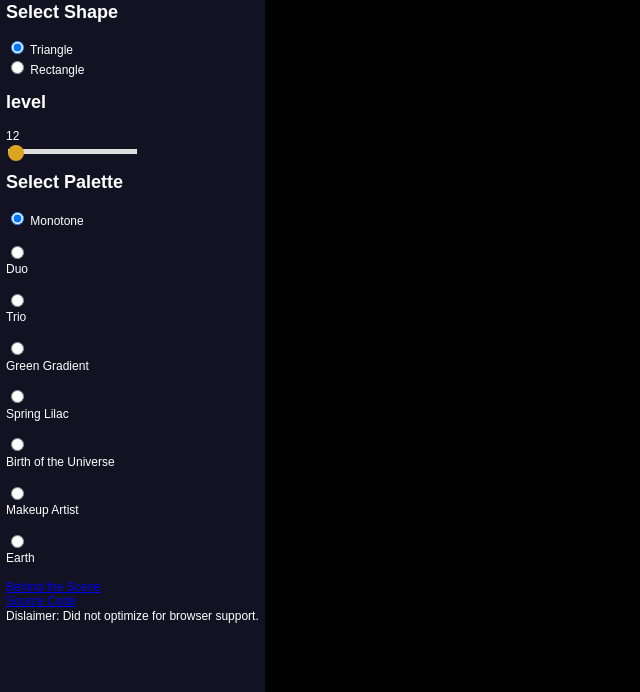
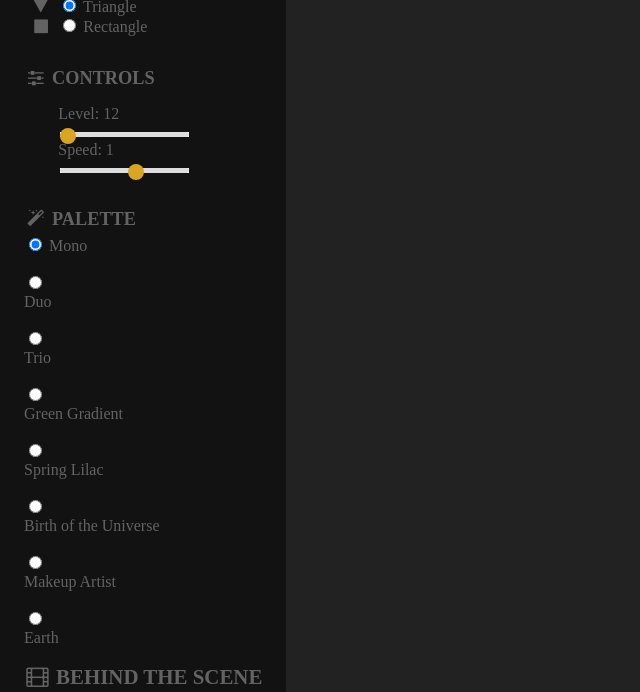
Before and after one commit to Shanfan/rotating-lattice, a plain HTML site: page index.html in a window 1280 px wide. Shown: the part 65-757 px from the top of the page, without its empty margins (0-640 px from the left). Drawn offline with Linux system fonts and the light colour scheme; a script that the page names is missing.

Commit message:
styled the fonts and icons

```diff
--- a/config.js
+++ b/config.js
@@ -1,3 +1,69 @@
+// --- Initiate Drawing --- //
+paper.install(window);
+window.onload = function(){
+	paper.setup('lattice');
+	createTriangle(12, ["#ddd"]);
+
+    document.config.geom[0].addEventListener('change', configure, false);
+    document.config.geom[1].addEventListener('change', configure, false);
+
+    document.config.level.addEventListener('change', configure, false);
+
+    document.config.level.addEventListener('input', function(){
+        document.querySelector('output').innerHTML = document.querySelector('input[type="range"]').value;
+    }, false);
+
+    var selected_palette = document.config.palette;
+    for (var i = 0; i < selected_palette.length; i++) {
+        selected_palette[i].addEventListener('change', configure, false);
+    }
+
+    var swatch_list = document.querySelector('.swatches');
+};
+
+
+
+function configure(){
+	var shape = getShape(),
+		level = getLevel(),
+		palette = getPalette();
+
+	if (shape == "triangle") {
+		createTriangle(level, palette);
+	}else {
+		createSquare(level, palette);
+	}
+}
+
+
+function getShape(){
+    var val, selected_shape = document.getElementsByName('geom');
+
+    for (var i=0; i<selected_shape.length; i++){
+        if (selected_shape[i].checked) {
+            val = selected_shape[i].value;
+            break;
+        }
+    }
+    return val;
+}
+
+function getLevel(){
+    return document.getElementById('level').value;
+}
+
+function getPalette(){
+    var val, selected_palette = document.getElementsByName('palette');
+
+    for (var i=0; i<selected_palette.length; i++) {
+        if (selected_palette[i].checked) {
+            val = selected_palette[i].value;
+            break;
+        }
+    }
+    return swatches[val];
+}
+
 // --- Define the paletes --- //
 var swatches = {
     monotone: ['#dcdfcf'],
@@ -117,69 +183,3 @@ function roundPath(path,radius) {
     path.closed = true;
     return path;
 }
-
-// --- Initiate Drawing --- //
-paper.install(window);
-window.onload = function(){
-	paper.setup('lattice');
-	createTriangle(12, ["#ddd"]);
-
-    document.config.geom[0].addEventListener('change', configure, false);
-    document.config.geom[1].addEventListener('change', configure, false);
-
-    document.config.level.addEventListener('change', configure, false);
-
-    document.config.level.addEventListener('input', function(){
-        document.querySelector('output').innerHTML = document.querySelector('input[type="range"]').value;
-    }, false);
-
-    var selected_palette = document.config.palette;
-    for (var i = 0; i < selected_palette.length; i++) {
-        selected_palette[i].addEventListener('change', configure, false);
-    }
-
-    var swatch_list = document.querySelector('.swatches');
-};
-
-
-
-function configure(){
-	var shape = getShape(),
-		level = getLevel(),
-		palette = getPalette();
-
-	if (shape == "triangle") {
-		createTriangle(level, palette);
-	}else {
-		createSquare(level, palette);
-	}
-}
-
-
-function getShape(){
-    var val, selected_shape = document.getElementsByName('geom');
-
-    for (var i=0; i<selected_shape.length; i++){
-        if (selected_shape[i].checked) {
-            val = selected_shape[i].value;
-            break;
-        }
-    }
-    return val;
-}
-
-function getLevel(){
-    return document.getElementById('level').value;
-}
-
-function getPalette(){
-    var val, selected_palette = document.getElementsByName('palette');
-
-    for (var i=0; i<selected_palette.length; i++) {
-        if (selected_palette[i].checked) {
-            val = selected_palette[i].value;
-            break;
-        }
-    }
-    return swatches[val];
-}
--- a/index.html
+++ b/index.html
@@ -2,28 +2,37 @@
 <html>
 <head>
 	<title>Rotating Lattice</title>
-	<link rel="stylesheet" type="text/css" href="style.css">
+	<!-- <link rel="stylesheet" href="https://maxcdn.bootstrapcdn.com/font-awesome/4.4.0/css/font-awesome.min.css">
+ -->	<link rel="stylesheet" type="text/css" href="style.css">
 	<script type="text/javascript" src="paper-full.min.js"></script>
 </head>
 <body>
 	<canvas id="lattice" resize="true"></canvas>
 	<div class = "control">
-		<header>
-			<h1>Rotating Lattice</h1>
-		</header>
 
 		<form name="config" class="config">
-			<h2>Select Shape</h2>
-			<input type="radio" name="geom" value="triangle" checked /> Triangle<br>
-			<input type="radio" name="geom" value="rectangle" /> Rectangle<br>
+			<section>
+				<h2><i class="fa fa-cogs fa-fw"></i>&nbsp;Lattice</h2	>
+				<ul class="fa-ul">
+					<li><input type="radio" name="geom" value="triangle" checked /><i class="fa-li fa fa-play fa-rotate-90"></i> Triangle</li>
+					<li><input type="radio" name="geom" value="rectangle" /><i class="fa-li fa fa-stop"></i> Rectangle</li>
+				</ul>
+			</section>
 
-			<h2>level</h2>
-			<output for="level">12</output><br>
-			<input type="range" name="level" id="level" min="12" max="60" step="1" value="12" />
-			<br>
+			<section>
+				<h2><i class="fa fa-sliders fa-fw"></i>&nbsp;Controls</h2>
+				<ul class="fa-ul">
+					<li>Level: <output for="level">12</output><br>
+						<input type="range" name="level" id="level" min="12" max="60" step="1" value="12" />
+					</li>
+					<li>Speed: <output for="speed">1</output><br>
+						<input type="range" name="speed" id="speed" min="-5" max="5" step="1" value="1" />
+					</li>
+				</ul>
+			</section>
 
-			<h2>Select Palette</h2>
-			<input type="radio" name="palette" id="monotone" value="monotone" checked /> Monotone
+			<h2><i class="fa fa-magic fa-fw"></i>&nbsp;Palette</h2>
+			<input type="radio" name="palette" id="monotone" value="monotone" checked /> Mono
 			<div class = "swatch-info">
 				<!-- Not sure if it's advised to use label here -->
 				<ul class="swatches monotone">
@@ -44,12 +53,10 @@
 			<div>Makeup Artist</div><br>
 			<input type="radio" name="palette" id="earth" value="earth" />
 			<div>Earth</div><br>
+			<h2><a href="#"><i class="fa fa-film fa-fw"></i>&nbsp;Behind the Scene</a></h2>
+			<h2><a href="#"><i class="fa fa-github-alt fa-fw"></i>&nbsp;Source Code</a></h2>
 		</form>
-		<footer>
-			<a href="#">Behind the Scene</a><br>
-			<a href="#">Source Code</a><br>
-			<span>Dislaimer: Did not optimize for browser support.</span>
-		</footer>
+
 	</div>
 
 	<script type="text/javascript" src="config.js"></script>
--- a/style.css
+++ b/style.css
@@ -1,27 +1,54 @@
+@import url(https://fonts.googleapis.com/css?family=Open+Sans:300);
+@import url(https://maxcdn.bootstrapcdn.com/font-awesome/4.4.0/css/font-awesome.min.css);
+
 body {
 	margin: 0;
 	padding: 0;
-	background-color: #010101;
-	color: white;
-	font: 12px/1.2 sans-serif;
+	background-color: #222;
+	color: #636363;
+	font: 14px/1.2 "Open Sans" sans-serif;
+	overflow: hidden;
 }
+
+section {
+	margin: 0 0 2em 0;
+	padding: 0;
+}
+
+h2, h2 a {
+	color: #636363;
+	font-size: 1.143em;
+	text-decoration: none;
+	text-transform: uppercase;
+	margin: 0 0 .3em 0;
+	-webkit-transition: all 500ms;
+		transition: all 500ms;
+}
+
+h2 a:hover, h2 a:active {
+	color: #fff;
+	text-decoration: none;
+	-webkit-transition: all 500ms;
+		transition: all 500ms;
+}
+
 canvas {
 	width: 100%;
 	height: 100vh;
 	background-color: transparent;
 	padding: 0;
 	margin: 0;
-	float: left;
 }
 
 .control{
 	position: absolute;
-	padding: .5em;
+	padding: 1.5em;
 	top: 0;
 	left: 0;
 	/*width: 2em;*/
 	height: 100vh;
-	background: #121223;
+	background: #121212;
+	overflow: hidden;
 }
 
 	.control .config {
```
